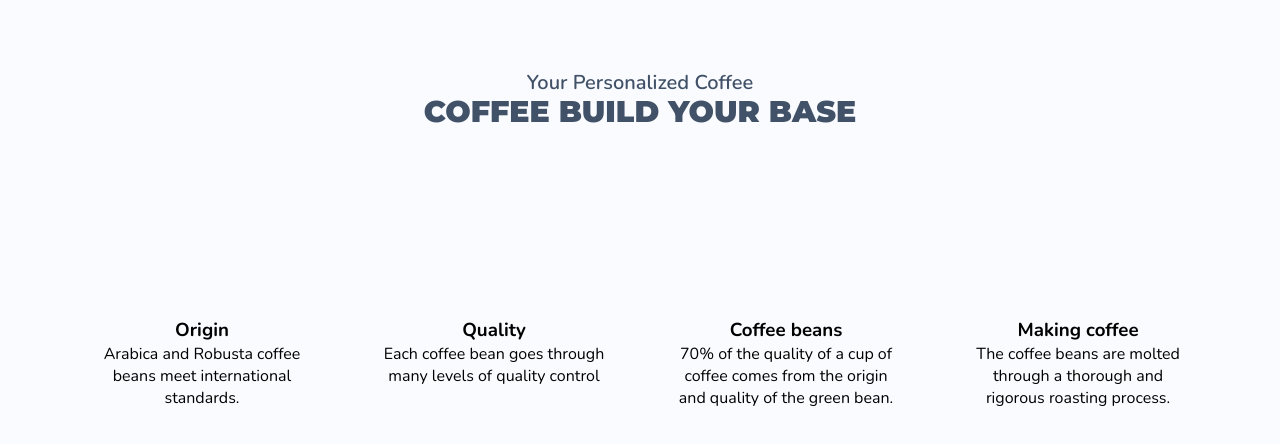
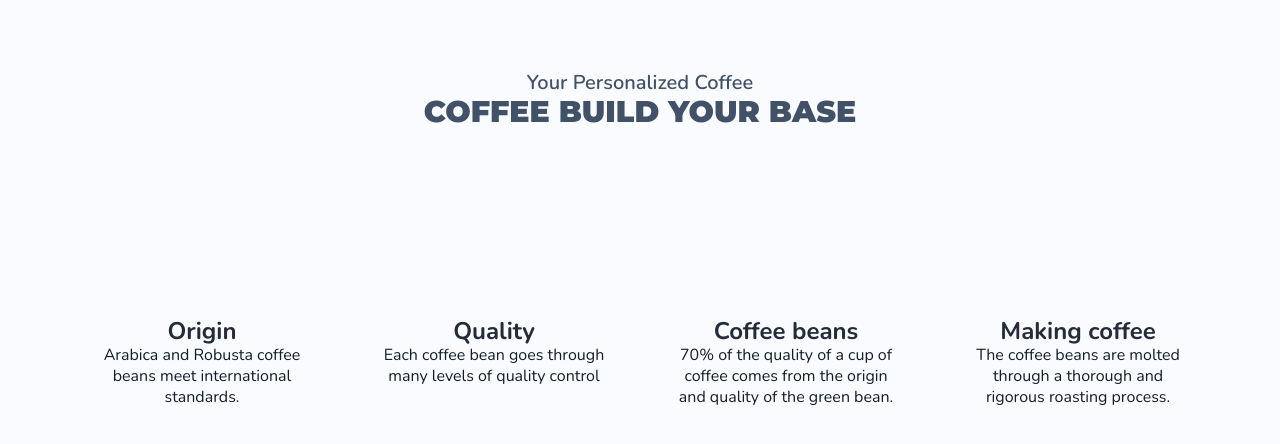
Before and after one commit to Dmytro-Ivanenko/revo_coffee, a website built with Parcel: page src/index.html in a window 1280 px wide. Shown: the part 782-1226 px from the top of the page. Built offline with nearby package versions, Linux system fonts and the light colour scheme.

Commit message:
coffee build update

```diff
--- a/src/partials/coffee-build.html
+++ b/src/partials/coffee-build.html
@@ -1,36 +1,38 @@
-<div class="container coffee-build">
-    <section>
+<section>
+    <div class="container coffee-build">
+
         <h2 class="section-title"> Your Personalized Coffee<br> <span class="section-title--acc">COFFEE BUILD YOUR
                 BASE</span></h2>
         <ul class="coffee-build__list">
             <li class="coffee-build__item"><svg width="114" height="114">
                     <use href="./images/svg/sprite.svg#icon-origin"></use>
                 </svg>
-                <h3>Origin</h3>
+                <h3 class="coffee-build__item-title">Origin</h3>
                 <p>Arabica and Robusta coffee beans meet international standards.</p>
             </li>
 
             <li class="coffee-build__item"><svg width="114" height="114">
                     <use href="./images/svg/sprite.svg#icon-quality"></use>
                 </svg>
-                <h3>Quality</h3>
+                <h3 class="coffee-build__item-title">Quality</h3>
                 <p>Each coffee bean goes through many levels of quality control</p>
             </li>
 
             <li class="coffee-build__item"><svg width="114" height="114">
                     <use href="./images/svg/sprite.svg#icon-beans"></use>
                 </svg>
-                <h3>Coffee beans</h3>
+                <h3 class="coffee-build__item-title">Coffee beans</h3>
                 <p>70% of the quality of a cup of coffee comes from the origin and quality of the green bean.</p>
             </li>
 
             <li class="coffee-build__item"><svg width="114" height="114">
                     <use href="./images/svg/sprite.svg#icon-making"></use>
                 </svg>
-                <h3>Making coffee</h3>
+                <h3 class="coffee-build__item-title">Making coffee</h3>
                 <p>The coffee beans are molted through a thorough and rigorous roasting process.</p>
             </li>
 
         </ul>
-    </section>
-</div>
+
+    </div>
+</section>
--- a/src/sass/base/_base.scss
+++ b/src/sass/base/_base.scss
@@ -63,6 +63,12 @@ a {
 
 .section-title--acc {
 	font-family: "Montserrat";
-	@include font-line(30px, 34px);
 	font-weight: 900;
+
+	@media screen and (max-width: 767px) {
+		@include font-line(25px, 28px);
+	}
+	@media screen and (min-width: 768px) {
+		@include font-line(30px, 34px);
+	}
 }
--- a/src/sass/components/_coffee-build.scss
+++ b/src/sass/components/_coffee-build.scss
@@ -1,16 +1,19 @@
 .coffee-build {
 	margin-bottom: 128px;
-	margin-right: auto;
-	margin-left: auto;
 	max-width: 1104px;
-	width: 100%;
 }
 
 .coffee-build__list {
 	display: flex;
 	justify-content: center;
 	flex-wrap: wrap;
-	gap: 66px;
+
+	@media screen and (max-width: 767px) {
+		gap: 15px;
+	}
+	@media screen and (min-width: 768px) {
+		gap: 66px;
+	}
 }
 
 .coffee-build__item {
@@ -19,4 +22,14 @@
 
 	width: 226px;
 	height: 246px;
+
+	font-weight: 300;
+	color: var(--main-f-color);
+	@include font-line(16px, 21px);
 }
+
+.coffee-build__item-title {
+	font-weight: 700;
+	color: var(--other-title-f-color);
+	@include font-line(24px, 28px);
+}
```
